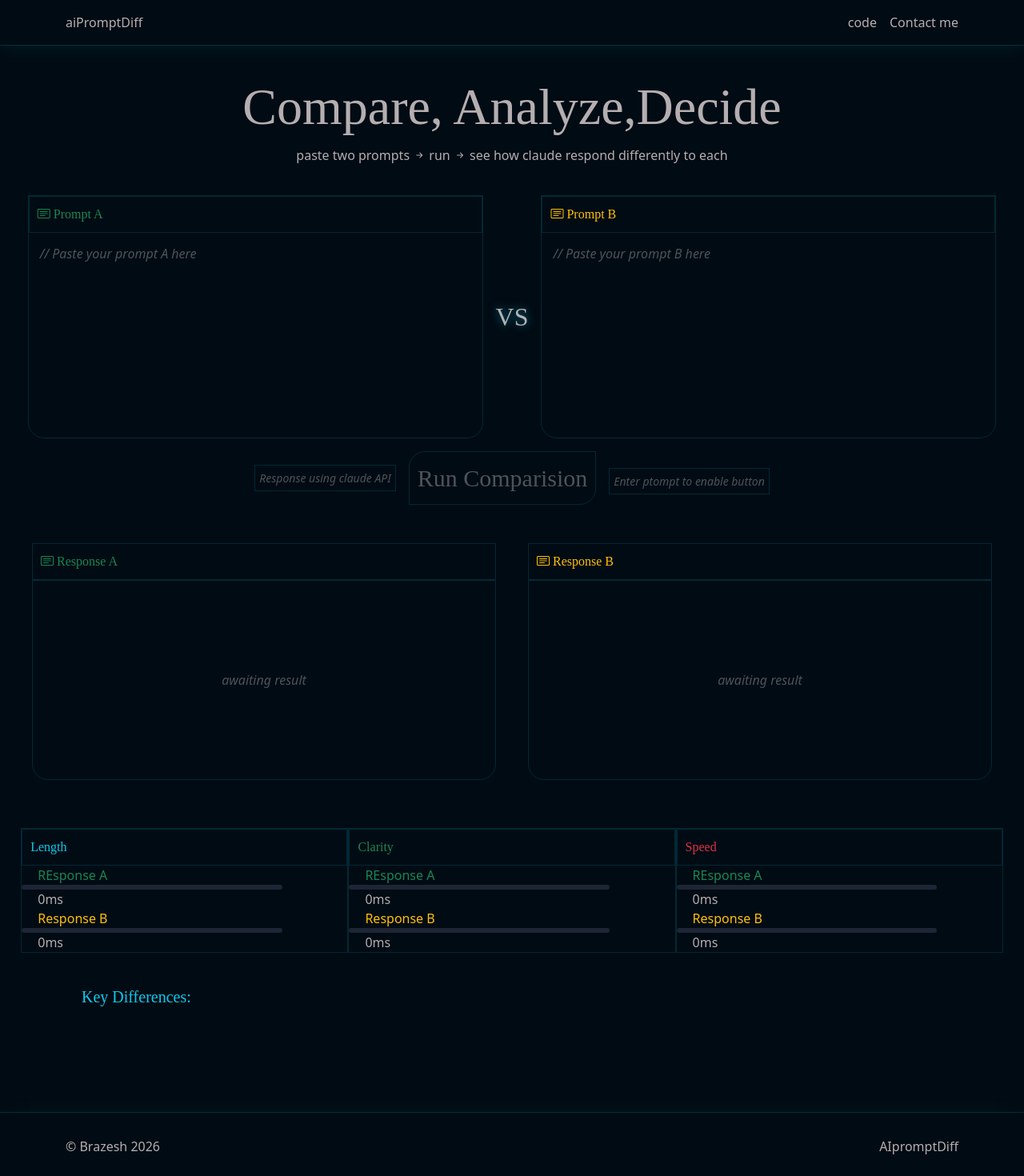
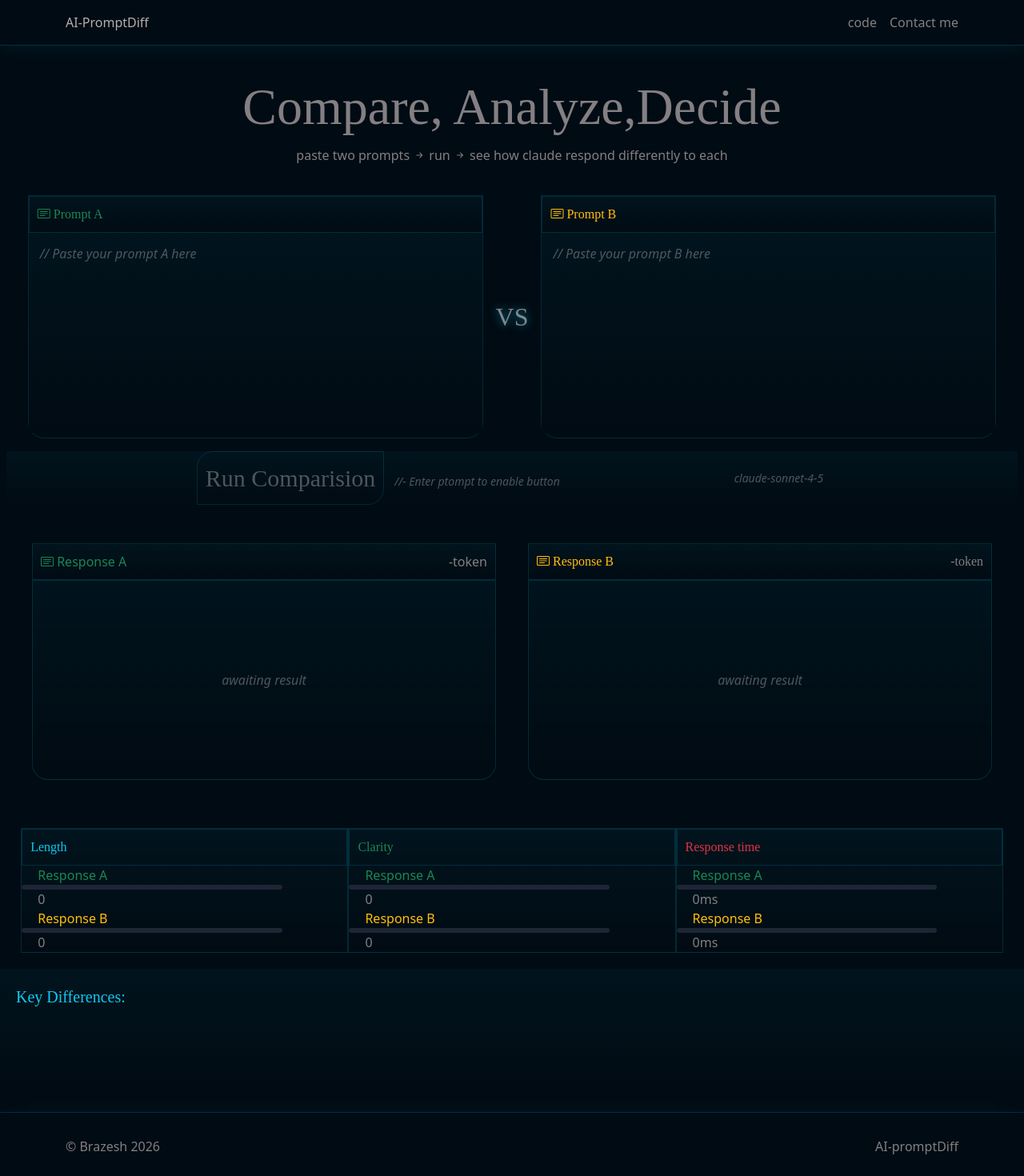
Before and after one commit to bguragain1023-web/AI-Prompt-Diff, a React (Vite) app: page / in a window 1280 px wide. Shown: the top 1470 px of the page at 80% size. Built offline with nearby package versions, Linux system fonts and the light colour scheme; a web font is replaced by a local one.

Commit message:
polishing the UI done and all functions working

```diff
--- a/server.js
+++ b/server.js
@@ -35,4 +35,3 @@ console.log(data)
 })
 
 app.listen(3001,()=>console.log('server is running on port 3001'))
-console.log('API KEY:', process.env.ANTHROPIC_API_KEY)
--- a/src/App.css
+++ b/src/App.css
@@ -1,12 +1,11 @@
 :root{
   /* --bgbody : radial-gradient(rgba(0, 0, 0, 0.441),rgba(63, 4, 63, 0.512)); */
   --bgbody: #010B13;
-
-  --text-light:rgba(217, 207, 207, 0.837);
+  --text-light:rgba(191, 181, 181, 0.686);
   --text-deemed: rgba(231, 225, 225, 0.336);
-
   --shadow: 0 0 0 1px rgba(0,212,255,0.15), 0 4px 24px rgba(0,212,255,0.08);
   --border:1px solid rgba(0,212,255,0.15);
+  --inputbg:linear-gradient(rgba(0, 213, 255, 0.043), #010B13);
 }
 .indie-flower-regular {
   font-family: "Indie Flower", cursive;
@@ -69,7 +68,8 @@
   padding:10px;
   color:var(--text-light);
   border: var(--border);
-  font-size: 16px;;
+  font-size: 16px;
+   background: var(--inputbg)
 }
 .form-wrap{
   position: relative;
@@ -77,8 +77,8 @@
 .prompt-input-area{
   width:100%;
   height:250px;
-  background: transparent;
-  color:white;
+   background: var(--inputbg);
+  color:var(--text-light);
   border:none;
   padding:20px 14px 10px;
   outline:none;
@@ -86,7 +86,8 @@
 }
 .prompt-input-area:focus{
 
-   box-shadow: var(--shadow);
+  background: var(--bgbody);
+
 }
 .form-wrap label{
   position: absolute;
@@ -114,10 +115,14 @@
 .vs{
   text-shadow: 0 0 12px rgba(0,212,255,0.6);
   font-size:2rem;
-  color:var(--text-light)
+  color:var(--text-light);
+
 }
 
-
+  .runbar{
+    padding:0 30px;
+    background: var(--inputbg);
+  }
 .run-btn{
 
   font-size:30px;
@@ -142,7 +147,7 @@
   color:var(--text-deemed)
 }
 .btn-status{
-  border:var(--border);
+
   padding: 5px;
   color:var(--text-deemed);
   font-style: italic;
@@ -154,30 +159,35 @@
   padding:20px;
 }
 .response-container{
-
   width:100%;
   padding:20px;
 
 }
 .response-title{
+  background: var(--inputbg);
   border:var(--border);
   padding:10px;
 }
 .response-box{
+  background: var(--inputbg);
 border:var(--border);
-  height:250px;
+  min-height:250px;
   border-radius:  0 0 20px 20px;
 }
 .emptyresponse{
   color:var(--text-deemed);
   font-style: italic;
+
 }
-
+.token{
+  color: var(--text-light);
+}
 /* ---------Deatil---------- */
 .detail-container{
   padding:20px;
 }
 .detail-box{
+  background: var(--inputbg);
   width:33% ;
   border:var(--border);
   min-height:150px;
@@ -210,11 +220,16 @@ padding:20px;
 
 .key-differences{
   min-height:150px;
+  background: var(--inputbg);
 
 }
 .key-title{
   font-size:20px;
   padding:20px;
+}
+.diff-item{
+color:var(--text-light);
+font-size:20px;
 }
 
 .footer{
--- a/src/components/Compare.jsx
+++ b/src/components/Compare.jsx
@@ -1,20 +1,36 @@
-
-
-export const Compare = ({results}) => {
+export const Compare = ({ results }) => {
   return (
     <div className="compare-section d-flex g-2 justify-content-center align-items-center">
       <div className="response-container">
-        <div className="response-title text-success indie-flower-regular"> <i className="bi bi-card-text"></i> Response A</div>
-        <div className="response-box d-flex justify-content-center align-items-center ">
-           <span className="emptyresponse">{ results? results.a.text : "awaiting result"}</span>
+        <div className="response-title   d-flex justify-content-between">
+          <span className="text-success">
+            <i className="bi bi-card-text"></i> Response A
+          </span>
+          <span className="token">{results?.a.token}-token</span>
+        </div>
+        <div
+          className={`response-box d-flex  ${results ? "justify-content-start align-items-start" : "justify-content-center align-items-center"} `}
+        >
+          <span className="emptyresponse">
+            {results ? results.a.text : "awaiting result"}
+          </span>
         </div>
       </div>
       <div className="response-container">
-          <div className="response-title text-warning indie-flower-regular "> <i className="bi bi-card-text"></i> Response B</div>
-        <div className="response-box d-flex justify-content-center align-items-center">
-          <span className="emptyresponse">{ results? results.b.text : "awaiting result"}</span>
+        <div className="response-title  indie-flower-regular d-flex justify-content-between">
+          <span className="text-warning">
+            <i className="bi bi-card-text"></i> Response B
+          </span>
+          <span className="token">{results?.b.token}-token</span>
+        </div>
+        <div
+          className={`response-box d-flex  ${results ? "justify-content-start align-items-start" : "justify-content-center align-items-center"} `}
+        >
+          <span className="emptyresponse">
+            {results ? results.b.text : "awaiting result"}
+          </span>
         </div>
       </div>
     </div>
-  )
-}
+  );
+};
--- a/src/components/Detail.jsx
+++ b/src/components/Detail.jsx
@@ -28,7 +28,7 @@ export const Detail = ({ metrics, differences }) => {
         </div>
         <div className="focus detail-box ">
           <div className="detail-title indie-flower-regular text-danger">
-            Speed
+            Response time
           </div>
           <div className="result-box">
             <Metrics
@@ -40,11 +40,19 @@ export const Detail = ({ metrics, differences }) => {
         </div>
       </div>
 
-      <div className="key-differences container">
+      <div className="key-differences ">
         <div className="key-title text-info indie-flower-regular">
           Key Differences:
-          <div className="diffcontent">{differences}</div>
         </div>
+        {differences &&
+          differences
+            .split("\n")
+            .filter(Boolean)
+            .map((line, i) => (
+              <div key={i} className="diff-item container">
+                {line}
+              </div>
+            ))}
       </div>
     </>
   );
--- a/src/components/Footer.jsx
+++ b/src/components/Footer.jsx
@@ -1,12 +1,10 @@
-
 export const Footer = () => {
   return (
-   <div className="footer">
-    <div className="footer-content d-flex justify-content-between container">
+    <div className="footer">
+      <div className="footer-content d-flex justify-content-between container">
         <span>&copy; Brazesh 2026</span>
-        <span>AIpromptDiff</span>
-
+        <span>AI-promptDiff</span>
+      </div>
     </div>
-   </div>
-  )
-}
+  );
+};
--- a/src/components/Input.jsx
+++ b/src/components/Input.jsx
@@ -1,50 +1,78 @@
-
-
-
-export const Input = ({promptA, promptB, setPromptA, setPromptB, loading, canRun, handleOnRun}) => {
-
-
-
-
-
+export const Input = ({
+  promptA,
+  promptB,
+  setPromptA,
+  setPromptB,
+  loading,
+  canRun,
+  handleOnRun,
+}) => {
   return (
     <>
       <div className="prompt-section d-flex justify-content-center align-items-center p-2 gap-3 ">
         <div className="prompt-1">
-            <div className="prompt-title  indie-flower-regular text-success"> <i className="bi bi-card-text"></i> Prompt A</div>
+          <div className="prompt-title  indie-flower-regular text-success">
+            {" "}
+            <i className="bi bi-card-text"></i> Prompt A
+          </div>
           <div className="form-wrap">
             <textarea
               className="prompt-input-area"
               name="prompt-1"
               id="promptarea-1"
               placeholder=" "
-                value = {promptA}
-              onChange={(e)=>setPromptA(e.target.value)}
+              value={promptA}
+              onChange={(e) => setPromptA(e.target.value)}
             ></textarea>
             <label htmlFor="promptarea-1">// Paste your prompt A here</label>
           </div>
         </div>
         <div className="vs indie-flower-regular ">VS</div>
         <div className="prompt-2">
-            <div className="prompt-title indie-flower-regular text-warning"><i className="bi bi-card-text"></i> Prompt B</div>
+          <div className="prompt-title indie-flower-regular text-warning">
+            <i className="bi bi-card-text"></i> Prompt B
+          </div>
           <div className="form-wrap">
             <textarea
               className="prompt-input-area"
               name="prompt-2"
               id="promptarea-2"
               placeholder=" "
-              value = {promptB}
-              onChange={(e)=>setPromptB(e.target.value)}
+              value={promptB}
+              onChange={(e) => setPromptB(e.target.value)}
             ></textarea>
             <label htmlFor="promptarea-2">// Paste your prompt B here</label>
           </div>
         </div>
       </div>
 
-      <div className="runbar d-flex align-items-center justify-content-center  m-2 gap-3 ">
-        <div className="btn-status">Response using claude API</div>
-        <button type="button" className="run-btn indie-flower-regular" disabled={!canRun || loading } onClick={handleOnRun} > {loading? "Analyzing" : "Run Comparision" }</button>
-        <div className="btn-status mt-2 ">Enter ptompt to enable button</div>
+      <div className="runbar d-flex align-items-center justify-content-evenly  m-2 ">
+        <div className="left d-flex gap-2 align-items-center">
+          <button
+            type="button"
+            className="run-btn indie-flower-regular"
+            disabled={!canRun || loading}
+            onClick={handleOnRun}
+          >
+            {" "}
+            {loading ? (
+              <>
+                Analyzing
+                <span
+                  className="spinner-border spinner-border-sm"
+                  role="status"
+                  aria-hidden="true"
+                />
+              </>
+            ) : (
+              "Run Comparision"
+            )}
+          </button>
+          <div className="btn-status mt-2 ">
+            //- Enter ptompt to enable button
+          </div>
+        </div>
+        <div className="btn-status ">claude-sonnet-4-5</div>
       </div>
     </>
   );
--- a/src/components/Metrics.jsx
+++ b/src/components/Metrics.jsx
@@ -4,14 +4,14 @@ export const Metrics = ({ valueA, valueB, isSpeed }) => {
   return (
     <div className="metric-bars">
       <div className="bar-row">
-        <span className="bar-tag text-success"> REsponse A</span>
+        <span className="bar-tag text-success"> Response A</span>
         <div className="bar-track">
           <div
             className="bar-fill bg-success"
             style={{ width: `${barWidthA}%` }}
           />
         </div>
-        <span className="bar-val">{valueA}ms</span>
+        <span className="bar-val">{isSpeed ? `${valueA}ms` : valueA}</span>
       </div>
       <div className="bar-row">
         <span className="bar-tag text-warning"> Response B</span>
@@ -21,7 +21,7 @@ export const Metrics = ({ valueA, valueB, isSpeed }) => {
             style={{ width: `${barWidthB}%` }}
           />
         </div>
-        <span className="bar-val">{valueB}ms</span>
+        <span className="bar-val">{isSpeed ? `${valueB}ms` : valueB}</span>
       </div>
     </div>
   );
--- a/src/components/Navbar.jsx
+++ b/src/components/Navbar.jsx
@@ -1,18 +1,25 @@
-
 export const Navbar = () => {
   return (
     <>
-    <div className="navbar ">
+      <div className="navbar ">
         <div className="  container">
-        <div className="logo  ">aiPromptDiff
+          <div className="logo  ">AI-PromptDiff</div>
+          <div className="links d-flex justify-content-between gap-3">
+            <a
+              href="https://github.com/bguragain1023-web/AI-Prompt-Diff"
+              target="_blank"
+            >
+              code
+            </a>
+            <a
+              href="https://linkedin.com/in/brazesh-guragain-32a6661b0"
+              target="_blank"
+            >
+              Contact me
+            </a>
+          </div>
         </div>
-        <div className="links d-flex justify-content-between gap-3">
-            <a href="">code</a>
-            <a href="">Contact me</a>
-        </div>
-    </div>
-    </div>
-
+      </div>
     </>
-  )
-}
+  );
+};
--- a/src/utils/api.js
+++ b/src/utils/api.js
@@ -3,12 +3,12 @@ const url = "http://localhost:3001/api/compare";
 
 export const fetchKeyDifferences = async(responseA, responseB)=>{
 
-    const prompt = `Here are two different prompts:
+    const prompt = `Here are two different responses:
 
-    promptA: ${responseA}
-    promptB: ${responseB}
+    Response A : ${responseA}
+    Response B: ${responseB}
 
-    List exactly 3 key differences between these two prompts.Be concise. format as :
+    List exactly 3 key differences between these two responses.Be concise. format as :
     1.....
     2.....
     3..... `;
```
